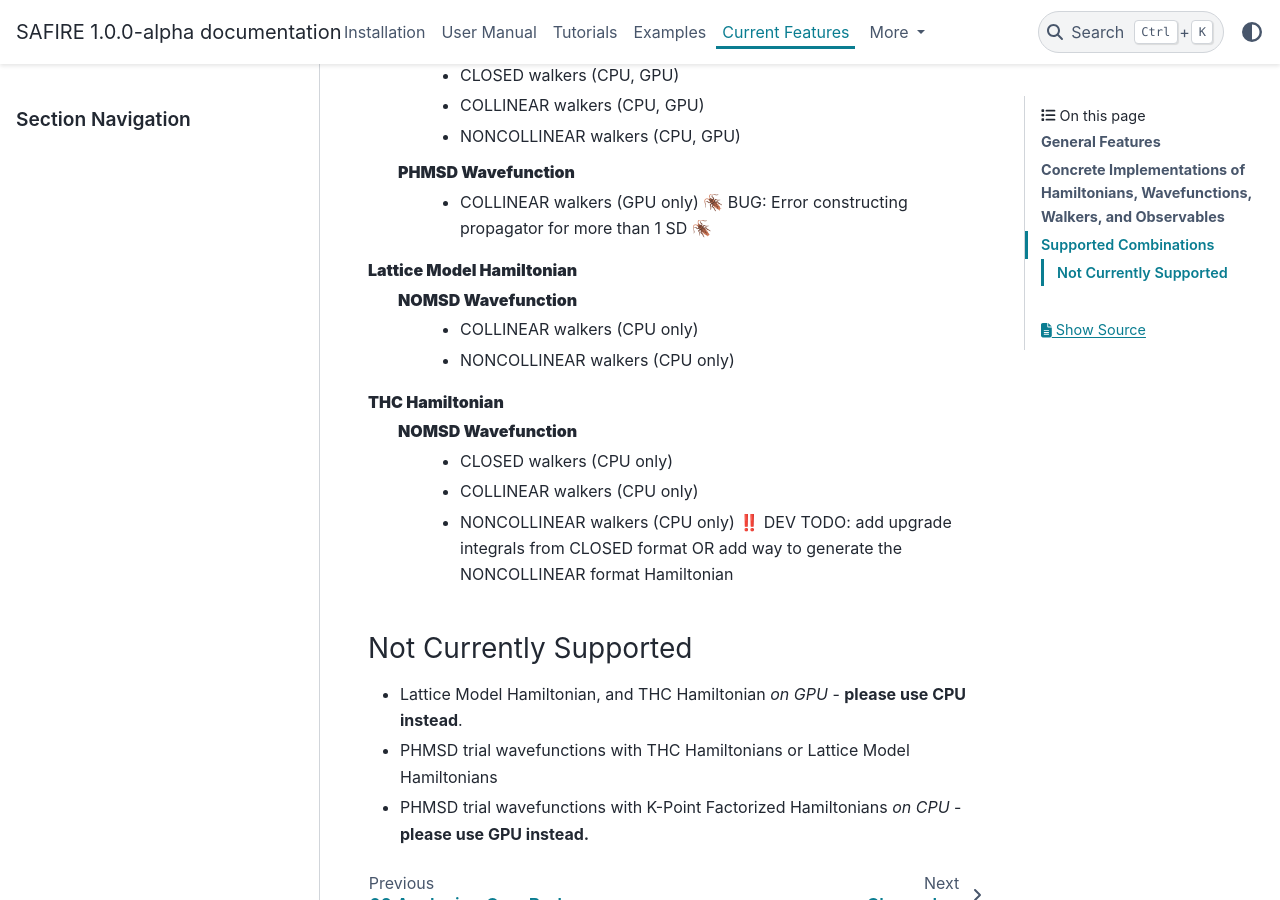
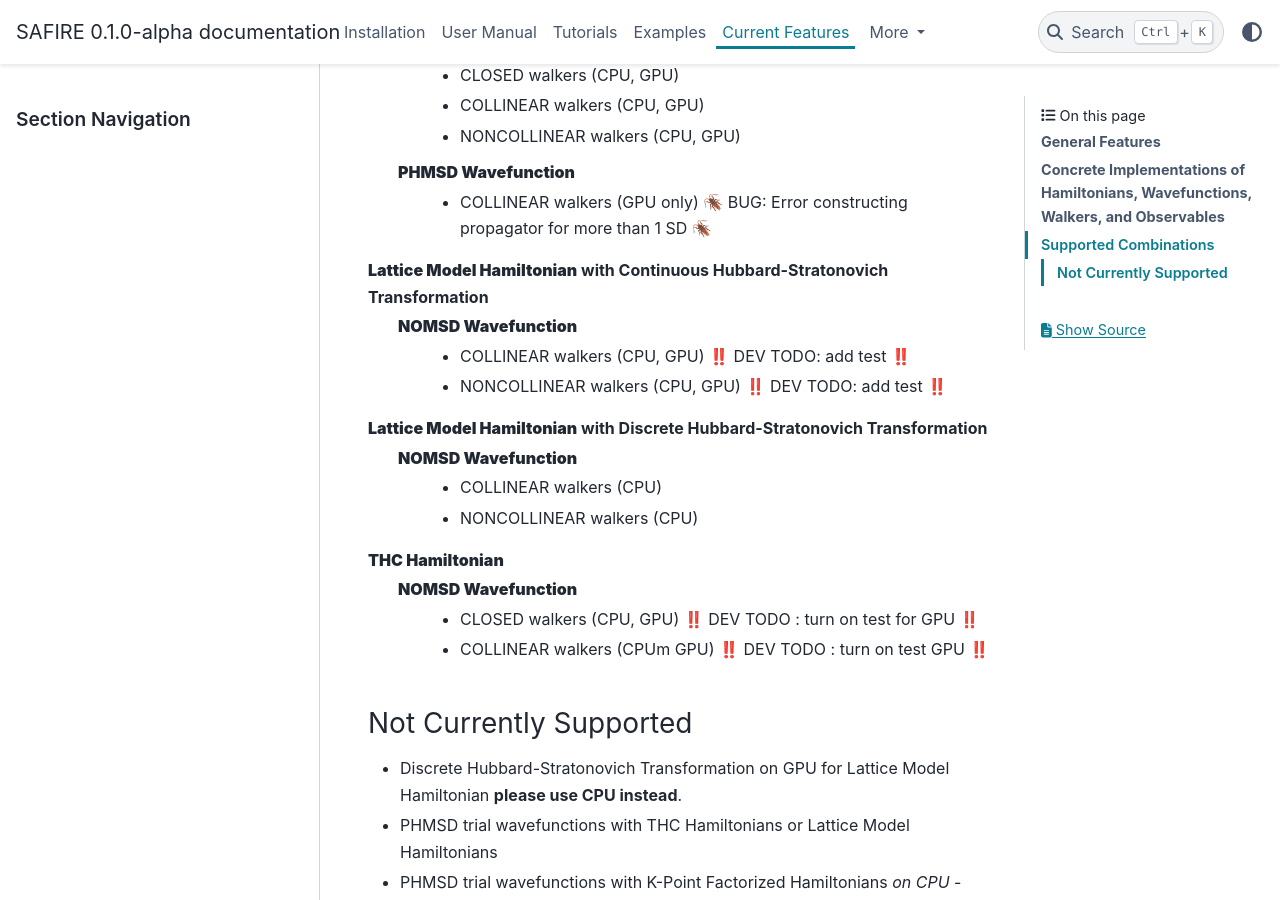
Before and after one commit to bkesk/SAFIRE, a Sphinx documentation site: the page built from docs/features.rst, in a window 1280 px wide and 900 px high, scrolled down 4673 px. Built offline with Sphinx 7.4.7 and the PyData theme 0.15.4, drawn with Linux system fonts in a browser that asks for light colours; pages that are not in the unit, such as notebooks, are missing from menus.

Commit message:
Docs: small updates

```diff
--- a/docs/conf.py
+++ b/docs/conf.py
@@ -30,8 +30,8 @@
 project = 'SAFIRE'
 
 # The full version, including alpha/beta/rc tags
-version = '1.0.0'
-release = '1.0.0-alpha'
+version = '0.1.0'
+release = '0.1.0-alpha'
 
 
 # -- General configuration ---------------------------------------------------
--- a/docs/features.rst
+++ b/docs/features.rst
@@ -161,20 +161,24 @@ We indicate in parentheses whether the combination supports CPU, GPU, or is in t
     **PHMSD Wavefunction**
         * COLLINEAR walkers (GPU only) 🪳 BUG: Error constructing propagator for more than 1 SD 🪳
 
-**Lattice Model Hamiltonian**
+**Lattice Model Hamiltonian** with Continuous Hubbard-Stratonovich Transformation
     **NOMSD Wavefunction**
-        * COLLINEAR walkers (CPU only)
-        * NONCOLLINEAR walkers (CPU only)
+        * COLLINEAR walkers (CPU, GPU) ‼️ DEV TODO: add test ‼️
+        * NONCOLLINEAR walkers (CPU, GPU) ‼️ DEV TODO: add test ‼️
+
+**Lattice Model Hamiltonian** with Discrete Hubbard-Stratonovich Transformation
+    **NOMSD Wavefunction**
+        * COLLINEAR walkers (CPU)
+        * NONCOLLINEAR walkers (CPU)
 
 **THC Hamiltonian**
     **NOMSD Wavefunction**
-        * CLOSED walkers (CPU only)
-        * COLLINEAR walkers (CPU only)
-        * NONCOLLINEAR walkers (CPU only) ‼️ DEV TODO: add upgrade integrals from CLOSED format OR add way to generate the NONCOLLINEAR format Hamiltonian
+        * CLOSED walkers (CPU, GPU) ‼️ DEV TODO : turn on test for GPU ‼️
+        * COLLINEAR walkers (CPUm GPU) ‼️ DEV TODO : turn on test GPU ‼️
 
 Not Currently Supported
 ^^^^^^^^^^^^^^^^^^^^^^^
 
-* Lattice Model Hamiltonian, and THC Hamiltonian *on GPU* - **please use CPU instead**.
+* Discrete Hubbard-Stratonovich Transformation on GPU for Lattice Model Hamiltonian **please use CPU instead**.
 * PHMSD trial wavefunctions with THC Hamiltonians or Lattice Model Hamiltonians
 * PHMSD trial wavefunctions with K-Point Factorized Hamiltonians *on CPU* - **please use GPU instead.**
```
